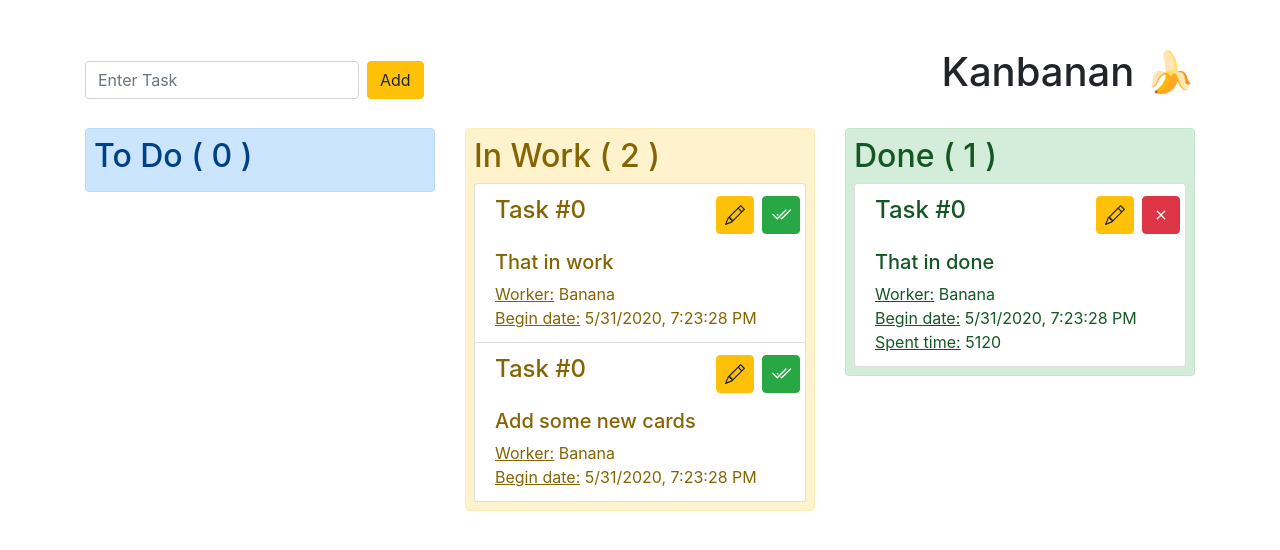
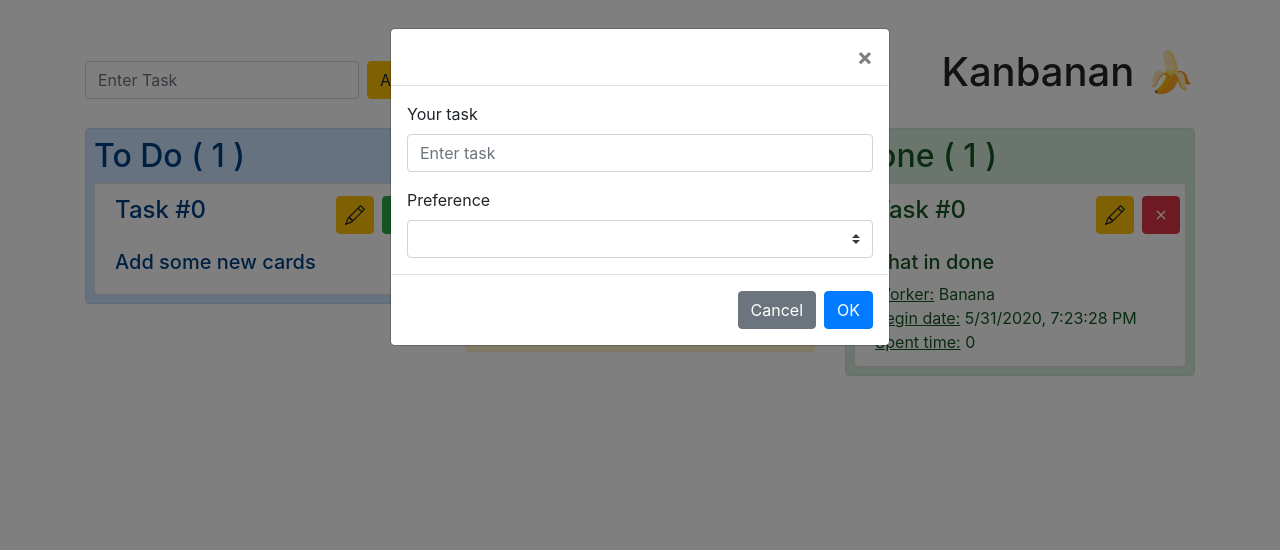
Before and after one commit to slavocado/first-projects, a Vue app in the folder kanbanan/: page / in a window 1280 px wide. Both pictures are taken after a click on the button 355 px from the left and 215 px from the top of the page. Shown: the top 550 px of the page. Built offline with nearby package versions, Linux system fonts and the light colour scheme.

Commit message:
Add modal and inputs in it, add variable of end date to add ability to change end date from modal

```diff
--- a/kanbanan/src/App.vue
+++ b/kanbanan/src/App.vue
@@ -1,5 +1,52 @@
 <template>
   <div class="container mt-5">
+    <!-- The modal -->
+    <b-modal id="my-modal" @ok="okPressed">
+      <b-form>
+        <b-form-group id="input-group-2" label="Your task" label-for="input-2">
+          <b-form-input id="input-2" v-model="changed.task" required placeholder="Enter task"></b-form-input>
+        </b-form-group>
+
+        <label class="mr-sm-2" for="select-pref">Preference</label>
+        <b-form-select
+          id="select-pref"
+          class="mb-2 mr-sm-2 mb-sm-0"
+          :options="['To Do', 'In Work', 'Done']"
+          v-model="changed.status"
+        ></b-form-select>
+
+        <b-form-group
+          v-if="(changed.status == 'In Work' || changed.status == 'Done')"
+          id="input-group-3"
+          label="Worker"
+          label-for="input-3"
+        >
+          <b-form-input
+            id="input-3"
+            v-model="changed.worker"
+            required
+            placeholder="Enter worker name"
+          ></b-form-input>
+        </b-form-group>
+        <b-form-group
+          v-if="(changed.status == 'In Work' || changed.status == 'Done')"
+          id="input-group-4"
+          label="Choose begin date"
+          label-for="datepicker"
+        >
+          <b-form-datepicker id="datepicker" v-model="changed.dt" class="mb-2"></b-form-datepicker>
+        </b-form-group>
+        <b-form-group
+          v-if="(changed.status == 'Done')"
+          id="input-group-5"
+          label="Choose end date"
+          label-for="datepicker-end"
+        >
+          <b-form-datepicker id="datepicker-end" v-model="changed.dt" class="mb-2"></b-form-datepicker>
+        </b-form-group>
+      </b-form>
+    </b-modal>
+
     <div class="row">
       <div class="col form-inline">
         <b-form-input v-model="newTask" placeholder="Enter Task" @keyup.enter="add" />
@@ -9,13 +56,6 @@
       <div class="col mb-2">
         <h1 class="text-right">Kanbanan 🍌</h1>
       </div>
-      <!-- <div>
-        <b-button v-b-modal.modal-2>Launch demo modal</b-button>
-
-        <b-modal id="modal-2" title="BootstrapVue">
-          <p class="my-4">Hello from modal!</p>
-        </b-modal>
-      </div>-->
     </div>
 
     <div class="row mt-3">
@@ -38,7 +78,7 @@
                 <b-button
                   class="pl-2 pr-2 mr-2"
                   variant="warning"
-                  @click="moveToNextCol(0, index)"
+                  v-b-modal="'my-modal'"
                   v-b-tooltip.hover
                   title="Edit"
                 >
@@ -71,7 +111,7 @@
         <div class="p-2 alert alert-warning">
           <h2>In Work ( {{ column[1].length }} )</h2>
 
-          <draggable class="list-group" :list="column[1]" group="tasks">
+          <draggable class="list-group" :list="column[1]" group="tasks" :move="setEndTime">
             <div
               class="list-group-item container"
               v-for="(element, index) in column[1]"
@@ -85,9 +125,9 @@
                 <b-button
                   class="pl-2 pr-2 mr-2"
                   variant="warning"
-                  @click="moveToNextCol(1, index)"
                   v-b-tooltip.hover
                   title="Edit"
+                  v-b-modal="'my-modal'"
                 >
                   <b-icon icon="pencil" aria-hidden="true"></b-icon>
                 </b-button>
@@ -144,15 +184,14 @@
                 <b-button
                   class="pl-2 pr-2 mr-2"
                   variant="warning"
-                  @click="moveToNextCol(2, index)"
                   v-b-tooltip.hover
                   title="Edit"
+                  v-b-modal="'my-modal'"
                 >
                   <b-icon icon="pencil" aria-hidden="true"></b-icon>
                 </b-button>
 
                 <!-- Button whitch delete card -->
-                <!--  ! need to do delete function -->
                 <b-button
                   class="pl-2 pr-2"
                   variant="danger"
@@ -187,7 +226,7 @@
                   <!-- This function translate milliseconds to human time words -->
                   <span>
                     {{
-                    (new Date() - element.dt) | duration("humanize")
+                    (element.endDt - element.dt) | duration("humanize")
                     }}
                   </span>
                 </p>
@@ -212,6 +251,13 @@ export default {
   data() {
     return {
       newTask: "",
+      changed: {
+        task: "",
+        status: "",
+        worker: "",
+        dt: new Date(),
+        endDt: new Date()
+      },
       countOfTasks: 0,
       column: [
         [
@@ -219,7 +265,8 @@ export default {
             id: 0,
             task: "Add some new cards",
             worker: "Banana",
-            dt: new Date()
+            dt: new Date(),
+            endDt: new Date()
           }
         ],
         [
@@ -227,7 +274,8 @@ export default {
             id: 0,
             task: "That in work",
             worker: "Banana",
-            dt: new Date()
+            dt: new Date(),
+            endDt: new Date()
           }
         ],
         [
@@ -235,7 +283,8 @@ export default {
             id: 0,
             task: "That in done",
             worker: "Banana",
-            dt: new Date()
+            dt: new Date(),
+            endDt: new Date()
           }
         ]
       ]
@@ -251,7 +300,8 @@ export default {
           id: this.countOfTasks,
           task: this.newTask,
           worker: "Banana",
-          dt: new Date()
+          dt: new Date(),
+          endDt: new Date()
         });
         this.newTask = "";
       }
@@ -268,8 +318,18 @@ export default {
       }
     },
 
+    setEndTime(evt) {
+      if (evt.draggedContext.element.task) {
+        evt.draggedContext.element.endDt = new Date();
+      }
+    },
+
     delCard(columnNumber, elementId) {
       this.column[columnNumber].splice(elementId, 1);
+    },
+
+    okPressed() {
+      console.log(22122);
     }
   }
 };
```
